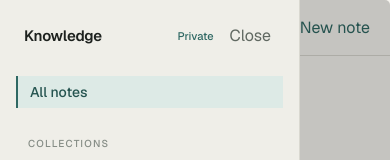
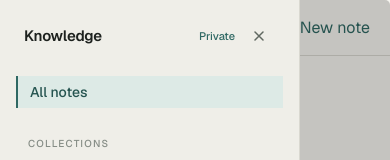
Before and after one commit to phanducquang/knowledge-application, a Next.js app in the folder apps/web/: page / in a window 390 px wide. Both pictures are taken after a click on the button "Menu". Shown: the top 160 px of the page. Built offline with nearby package versions, Linux system fonts and the light colour scheme.

Commit message:
refactor(web): use icon close action in mobile sidebar

```diff
--- a/apps/web/src/components/layout/sidebar.tsx
+++ b/apps/web/src/components/layout/sidebar.tsx
@@ -30,15 +30,18 @@ export function Sidebar({ onNavigate, onClose }: SidebarProps) {
         <a href="#" onClick={onNavigate} className="min-w-0 text-[15px] font-semibold tracking-[-0.015em] text-[var(--text)]">
           Knowledge
         </a>
-        <div className="flex shrink-0 items-center gap-3">
+        <div className="flex shrink-0 items-center gap-2">
           <span className="text-[11px] font-medium text-[var(--accent)]">Private</span>
           {onClose && (
             <button
               type="button"
               onClick={onClose}
-              className="min-h-8 px-1 text-[12px] font-medium text-[var(--text-muted)] transition-colors hover:text-[var(--text)] focus-visible:outline focus-visible:outline-2 focus-visible:outline-offset-2 focus-visible:outline-[var(--accent)]"
+              aria-label="Close navigation"
+              className="inline-flex h-8 w-8 items-center justify-center text-[var(--text-muted)] transition-colors hover:bg-[var(--row-hover)] hover:text-[var(--text)] focus-visible:outline focus-visible:outline-2 focus-visible:outline-offset-2 focus-visible:outline-[var(--accent)]"
             >
-              Close
+              <svg viewBox="0 0 16 16" aria-hidden="true" className="h-4 w-4 fill-none stroke-current" strokeWidth="1.5" strokeLinecap="round">
+                <path d="M4 4l8 8M12 4l-8 8" />
+              </svg>
             </button>
           )}
         </div>
```
